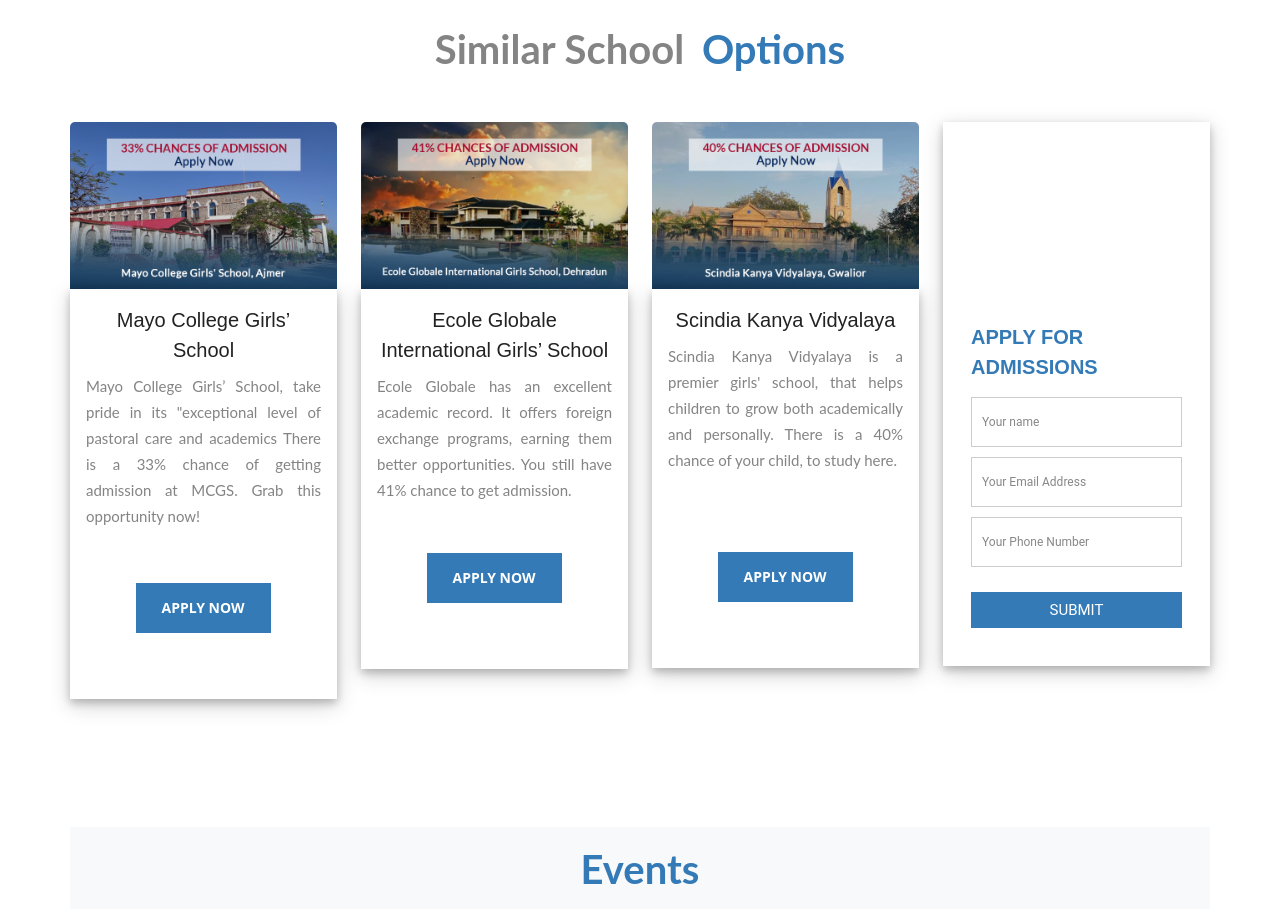
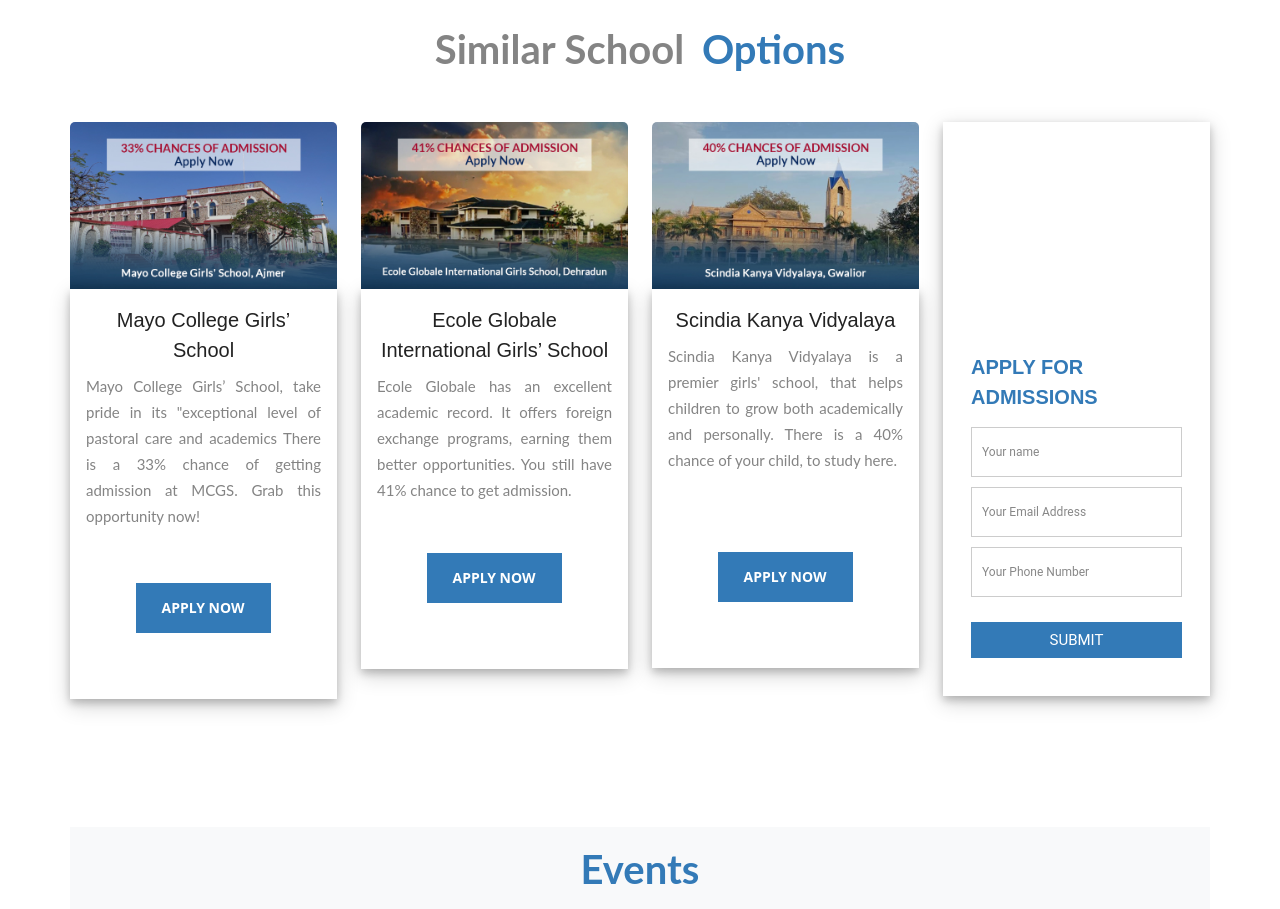
Before and after one commit to 88kamal/WelhamGirlsSchool, a React (Create React App) app: page / in a window 1280 px wide. Shown: the part 2360-3269 px from the top of the page. Built offline with nearby package versions, Linux system fonts and the light colour scheme; a web font is replaced by a local one.

Commit message:
all done

```diff
--- a/src/pages/SimilarSchool.jsx
+++ b/src/pages/SimilarSchool.jsx
@@ -100,7 +100,7 @@
                 </div>
                 <div className="col-md-6 col-lg-3 my-3">
                     <div className="car" >
-                    <div className="card-body padd "  >
+                    <div className="card-body padd  "  >
 
                                    <form style={{background:'none'}} id="contact" className="kwes-form shadow-none padd" action="https://kwesforms.com/api/foreign/forms/KFxLSjT83EHVTcM9Whom" method="post" noValidate="novalidate"><div className="kw-alert kw-alert-error">
                                    </div>
--- a/src/stylesheet/Similarschool.css
+++ b/src/stylesheet/Similarschool.css
@@ -61,6 +61,8 @@
  }
 
 
+
+
  /* @media screen and (max-width: 999px) {
     .col-md-3{
         width: 50%;
@@ -98,6 +100,7 @@
     .padd{
         padding-top: 110px !important ;
     }
+
 }
 
 
@@ -134,7 +137,7 @@
     padding-top: 191px !important ;
 } */
 .padd{
-    padding-top: 12em;
+    padding-top: 14em;
     background-color: none;
 }
 
```
